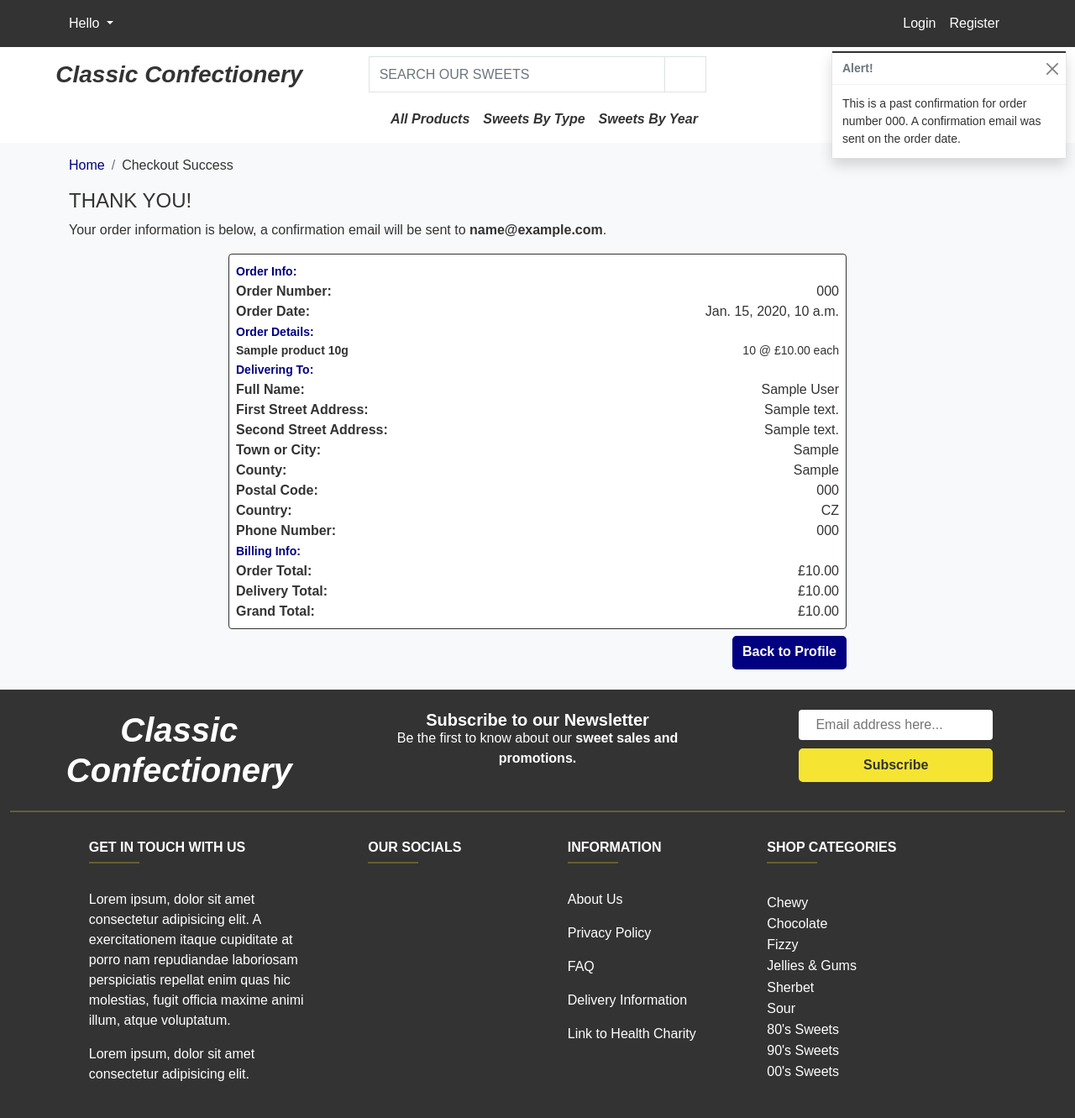
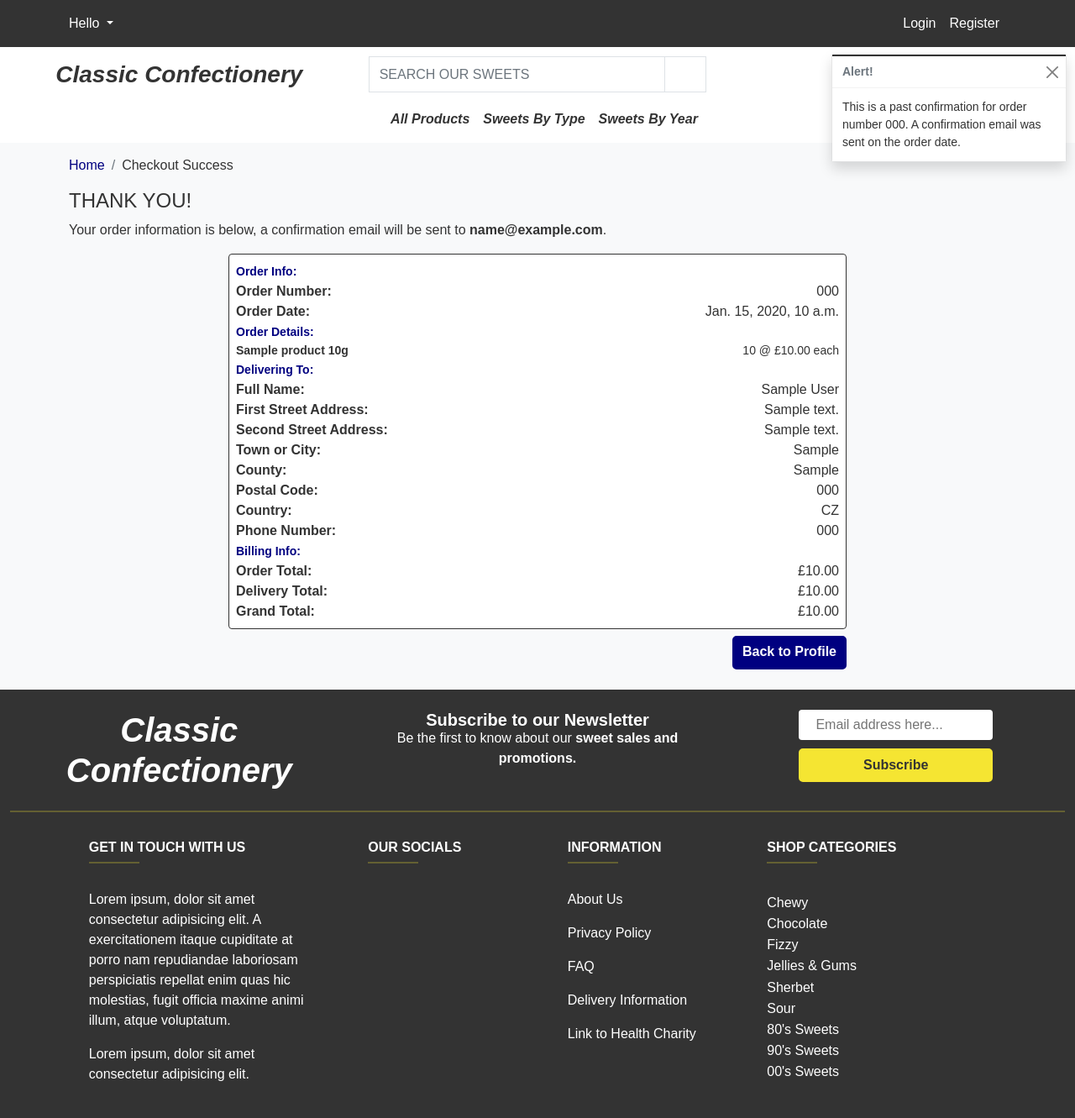
Before and after one commit to LewisCM14/sweet-shop, a Django app: page /profile/order_history/000 in a window 1280 px wide. Shown: the whole page at 84% size. Run offline with Django 3.2, Linux system fonts and the light colour scheme; tables that the repository leaves empty hold one stand-in row (values such as "Sample post"); some libraries are stand-ins or nearby versions; some web fonts are replaced.

Commit message:
add top & bottom margin to toast's

```diff
--- a/templates/includes/toasts/toast_error.html
+++ b/templates/includes/toasts/toast_error.html
@@ -1,4 +1,4 @@
-<div class="toast-container">
+<div class="toast-container mb-1 mt-1">
     <div class="toast show custom-toast" role="alert" aria-live="assertive" aria-atomic="true">
         <div class="w-100 toast-capper bg-red"></div>
         <div class="toast-header">
--- a/templates/includes/toasts/toast_info.html
+++ b/templates/includes/toasts/toast_info.html
@@ -1,4 +1,4 @@
-<div class="toast-container">
+<div class="toast-container mb-1 mt-1">
     <div class="toast show custom-toast" role="alert" aria-live="assertive" aria-atomic="true">
         <div class="w-100 toast-capper bg-charcoal"></div>
         <div class="toast-header">
--- a/templates/includes/toasts/toast_success.html
+++ b/templates/includes/toasts/toast_success.html
@@ -1,4 +1,4 @@
-<div class="toast-container">
+<div class="toast-container mb-1 mt-1">
   <div class="toast show custom-toast" role="alert" aria-live="assertive" aria-atomic="true">
       <div class="w-100 toast-capper bg-green"></div>
       <div class="toast-header">
--- a/templates/includes/toasts/toast_warning.html
+++ b/templates/includes/toasts/toast_warning.html
@@ -1,4 +1,4 @@
-<div class="toast-container">
+<div class="toast-container mb-1 mt-1">
     <div class="toast show custom-toast" role="alert" aria-live="assertive" aria-atomic="true">
         <div class="w-100 toast-capper bg-navy"></div>
         <div class="toast-header">
```
